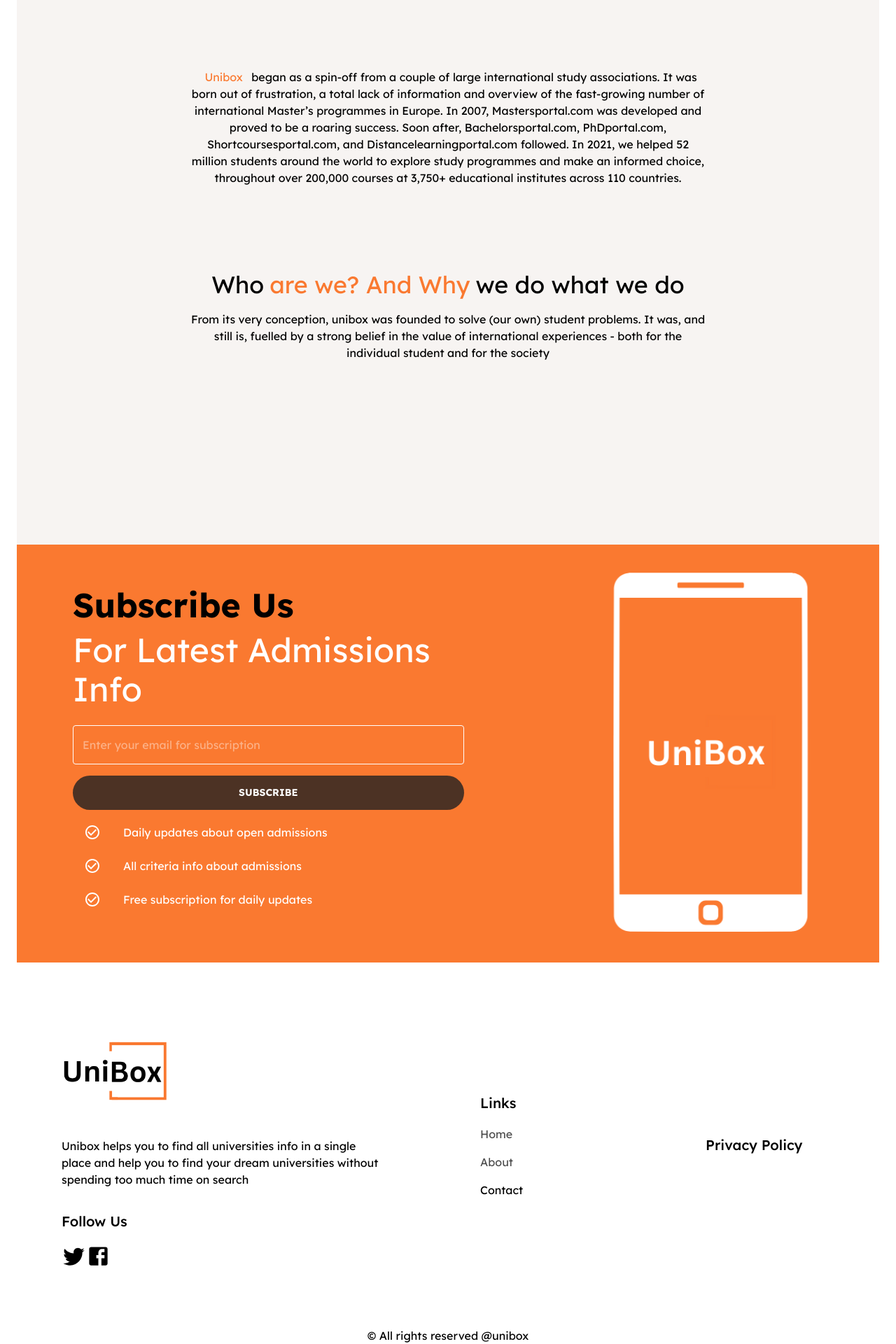
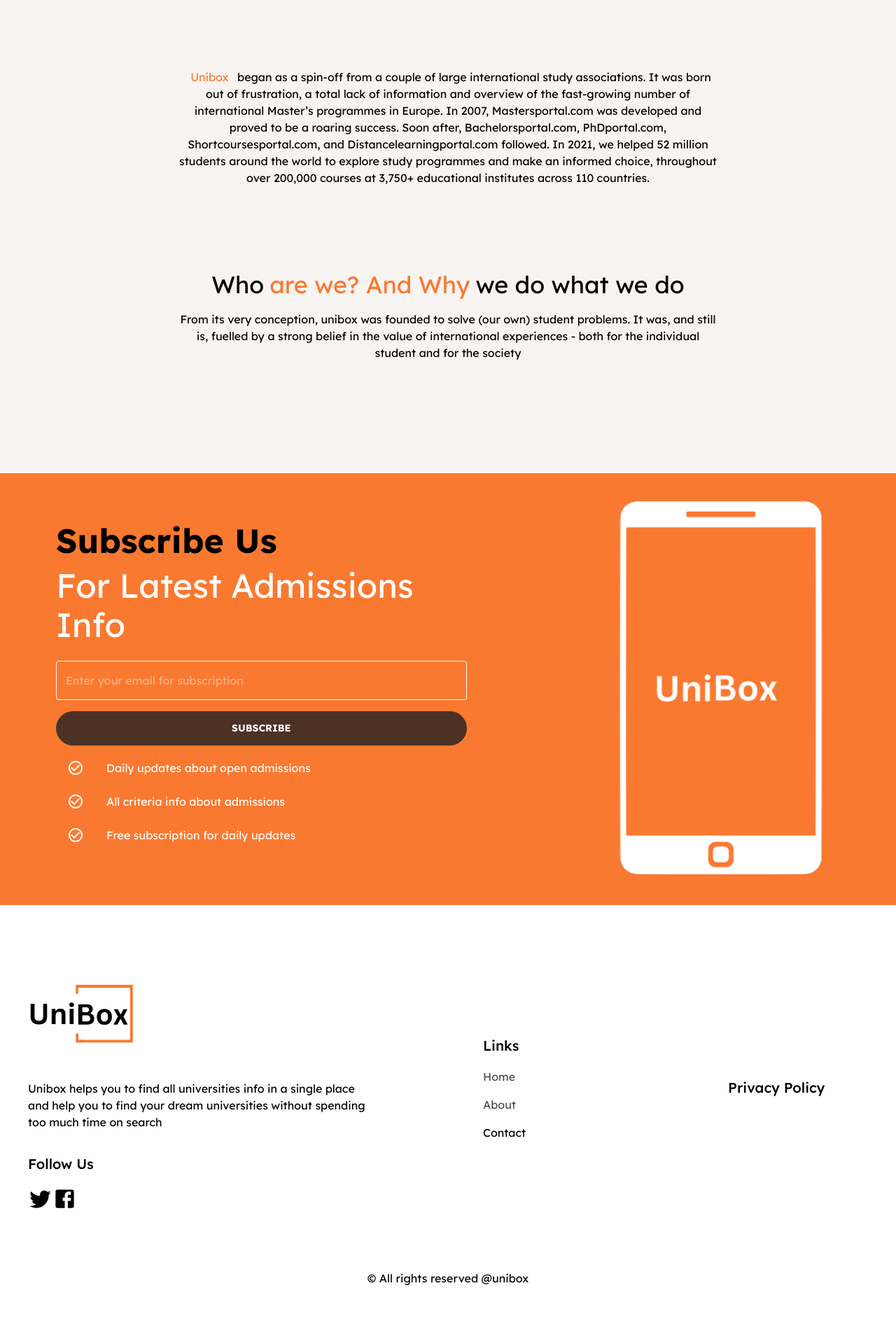
Before and after one commit to mahmedmushtaq/unibox, a Next.js app in the folder frontend/: page /about in a window 1280 px wide. Shown: the part 408-2328 px from the top of the page at 70% size. After the commit the page ends 2246 px from the top, so only its background shows below. Built offline with nearby package versions, Linux system fonts and the light colour scheme.

Commit message:
resolved layout issue

```diff
--- a/frontend/src/Layouts/FrontLayout.tsx
+++ b/frontend/src/Layouts/FrontLayout.tsx
@@ -2,6 +2,7 @@
 import { ReactNode } from "react";
 import NavBar from "../components/NavBar";
 import Footer from "../components/Footer";
+import useMediaQuery from "@mui/material/useMediaQuery";
 
 const containerSx: SxProps = {
   width: "100%",
@@ -18,13 +19,14 @@
   children: ReactNode;
   sx?: SxProps;
 }) => {
+  const matches = useMediaQuery("(min-width:2000px)");
   return (
     <>
       <NavBar />
-      <Container maxWidth="xl">
+      <Box sx={{ maxWidth: matches ? "70%" : "xl" }} mx="auto">
         <Box sx={{ ...containerSx, ...sx }}>{children}</Box>
         <Footer />
-      </Container>
+      </Box>
     </>
   );
 };
--- a/frontend/src/Layouts/InfoLayout/index.tsx
+++ b/frontend/src/Layouts/InfoLayout/index.tsx
@@ -1,5 +1,5 @@
 import { ReactNode } from "react";
-import { Container, Box, SxProps } from "@mui/material";
+import { Container, Box, SxProps, useMediaQuery } from "@mui/material";
 import NavBar from "../../components/NavBar";
 import Footer from "../../components/Footer";
 
@@ -14,11 +14,12 @@
   width: "100%",
   position: "relative",
   bgcolor: "background.default",
-  minHeight: "100vh",
+  minHeight: "20vh",
   overflowX: "hidden",
 };
 
 const InfoLayout = ({ header, headerBg, children, sx = {} }: IProps) => {
+  const matches = useMediaQuery("(min-width:2000px)");
   return (
     <>
       <NavBar />
@@ -34,10 +35,10 @@
           <Box width="100vw">{header}</Box>
         </Box>
       )}
-      <Container maxWidth="xl">
-        <Box sx={{ ...containerSx, ...sx }}>{children}</Box>
+      <Box sx={{ maxWidth: matches ? "70%" : "xl" }} mx="auto">
+        <Box sx={{ ...containerSx, pb: 20, ...sx }}>{children}</Box>
         <Footer />
-      </Container>
+      </Box>
     </>
   );
 };
--- a/frontend/src/components/Footer.tsx
+++ b/frontend/src/components/Footer.tsx
@@ -1,5 +1,10 @@
 import React from "react";
-import { Container, Unstable_Grid2 as Grid, Typography } from "@mui/material";
+import {
+  Container,
+  Unstable_Grid2 as Grid,
+  Typography,
+  Box,
+} from "@mui/material";
 import { Facebook, Twitter } from "@mui/icons-material";
 import Subscription from "./Home/Subscription";
 import CopyRight from "./shared/CopyRight";
@@ -9,7 +14,7 @@
   return (
     <>
       {!hideSubscription && <Subscription />}
-      <Container maxWidth="xl">
+      <Box>
         <Grid
           container
           justifyContent="space-between"
@@ -83,7 +88,7 @@
           </Grid>
         </Grid>
         <CopyRight />
-      </Container>
+      </Box>
     </>
   );
 };
```
Also changed, not shown: frontend/src/components/Home/Header/index.tsx (+2 -6 lines).
